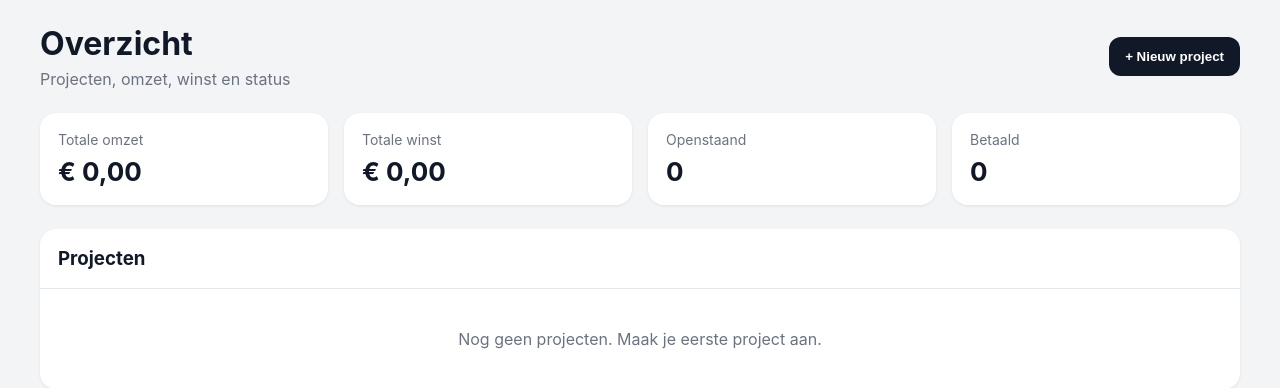
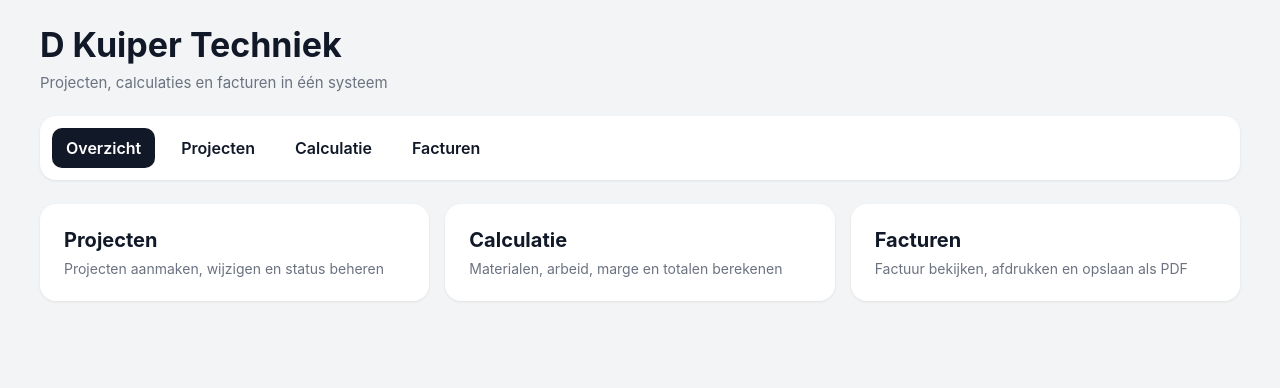
Before and after one commit to daankuiper06-hue/Project-app, a Next.js app: page / in a window 1280 px wide. Shown: the top 388 px of the page. Built offline with nearby package versions, Linux system fonts and the light colour scheme.

Commit message:
Refactor Home component and update styles

```diff
--- a/app/page.js
+++ b/app/page.js
@@ -1,336 +1,118 @@
 "use client";
 
-import { useEffect, useMemo, useState } from "react";
-
-function euro(bedrag) {
-  return new Intl.NumberFormat("nl-NL", {
-    style: "currency",
-    currency: "EUR",
-  }).format(Number(bedrag || 0));
-}
-
-function getProjecten() {
-  if (typeof window === "undefined") return [];
-  const raw = localStorage.getItem("project-app-data-v2");
-  return raw ? JSON.parse(raw) : [];
-}
-
-function saveProjecten(projecten) {
-  localStorage.setItem("project-app-data-v2", JSON.stringify(projecten));
-}
-
-function berekenProject(project) {
-  const materialen = project.materialen || [];
-  const arbeid = project.arbeid || [];
-
-  const materiaalOmzet = materialen.reduce((sum, item) => {
-    return sum + Number(item.aantal || 0) * Number(item.verkoopPrijs || 0);
-  }, 0);
-
-  const arbeidOmzet = arbeid.reduce((sum, item) => {
-    return sum + Number(item.uren || 0) * Number(item.tarief || 0);
-  }, 0);
-
-  const winstMaterialen = materialen.reduce((sum, item) => {
-    const aantal = Number(item.aantal || 0);
-    const inkoop = Number(item.inkoopPrijs || 0);
-    const verkoop = Number(item.verkoopPrijs || 0);
-    return sum + aantal * (verkoop - inkoop);
-  }, 0);
-
-  return {
-    omzet: materiaalOmzet + arbeidOmzet,
-    winst: winstMaterialen + arbeidOmzet,
-  };
-}
-
 export default function Home() {
-  const [projecten, setProjecten] = useState([]);
-  const [showModal, setShowModal] = useState(false);
-  const [naam, setNaam] = useState("");
-  const [klant, setKlant] = useState("");
-  const [datum, setDatum] = useState("");
-  const [status, setStatus] = useState("Lopend");
-
-  useEffect(() => {
-    setProjecten(getProjecten());
-  }, []);
-
-  const totals = useMemo(() => {
-    let omzet = 0;
-    let winst = 0;
-    let betaald = 0;
-    let openstaand = 0;
-
-    projecten.forEach((p) => {
-      const calc = berekenProject(p);
-      omzet += calc.omzet;
-      winst += calc.winst;
-      if (p.status === "Betaald") betaald += 1;
-      else openstaand += 1;
-    });
-
-    return { omzet, winst, betaald, openstaand };
-  }, [projecten]);
-
-  function maakProject() {
-    if (!naam.trim() || !klant.trim() || !datum) {
-      alert("Vul projectnaam, klantnaam en datum in.");
-      return;
-    }
-
-    const nieuw = {
-      id: Date.now().toString(),
-      naam,
-      klant,
-      datum,
-      status,
-      materialen: [],
-      arbeid: [],
-    };
-
-    const updated = [...projecten, nieuw];
-    setProjecten(updated);
-    saveProjecten(updated);
-
-    setNaam("");
-    setKlant("");
-    setDatum("");
-    setStatus("Lopend");
-    setShowModal(false);
-  }
-
   return (
     <main style={styles.page}>
       <div style={styles.container}>
-        <header style={styles.header}>
-          <div>
-            <h1 style={styles.title}>Overzicht</h1>
-            <p style={styles.subtitle}>Projecten, omzet, winst en status</p>
-          </div>
-
-          <button style={styles.primaryButton} onClick={() => setShowModal(true)}>
-            + Nieuw project
-          </button>
+        <header style={styles.hero}>
+          <h1 style={styles.title}>D Kuiper Techniek</h1>
+          <p style={styles.subtitle}>
+            Projecten, calculaties en facturen in één systeem
+          </p>
         </header>
 
-        <section style={styles.statsGrid}>
-          <div style={styles.card}>
-            <p style={styles.label}>Totale omzet</p>
-            <h2 style={styles.value}>{euro(totals.omzet)}</h2>
-          </div>
-          <div style={styles.card}>
-            <p style={styles.label}>Totale winst</p>
-            <h2 style={styles.value}>{euro(totals.winst)}</h2>
-          </div>
-          <div style={styles.card}>
-            <p style={styles.label}>Openstaand</p>
-            <h2 style={styles.value}>{totals.openstaand}</h2>
-          </div>
-          <div style={styles.card}>
-            <p style={styles.label}>Betaald</p>
-            <h2 style={styles.value}>{totals.betaald}</h2>
-          </div>
-        </section>
+        <nav style={styles.navBar}>
+          <a href="/" style={styles.navLinkActive}>Overzicht</a>
+          <a href="/projecten" style={styles.navLink}>Projecten</a>
+          <a href="/calculatie" style={styles.navLink}>Calculatie</a>
+          <a href="/facturen" style={styles.navLink}>Facturen</a>
+        </nav>
 
-        <section style={styles.tableCard}>
-          <div style={styles.tableHeader}>
-            <h3 style={styles.tableTitle}>Projecten</h3>
-          </div>
+        <section style={styles.cards}>
+          <a href="/projecten" style={styles.card}>
+            <h2 style={styles.cardTitle}>Projecten</h2>
+            <p style={styles.cardText}>
+              Projecten aanmaken, wijzigen en status beheren
+            </p>
+          </a>
 
-          {projecten.length === 0 ? (
-            <div style={styles.empty}>Nog geen projecten. Maak je eerste project aan.</div>
-          ) : (
-            <div style={{ overflowX: "auto" }}>
-              <table style={styles.table}>
-                <thead>
-                  <tr>
-                    <th style={styles.th}>Project</th>
-                    <th style={styles.th}>Klant</th>
-                    <th style={styles.th}>Datum</th>
-                    <th style={styles.th}>Omzet</th>
-                    <th style={styles.th}>Winst</th>
-                    <th style={styles.th}>Status</th>
-                    <th style={styles.th}></th>
-                  </tr>
-                </thead>
-                <tbody>
-                  {projecten.map((p) => {
-                    const calc = berekenProject(p);
+          <a href="/calculatie" style={styles.card}>
+            <h2 style={styles.cardTitle}>Calculatie</h2>
+            <p style={styles.cardText}>
+              Materialen, arbeid, marge en totalen berekenen
+            </p>
+          </a>
 
-                    return (
-                      <tr key={p.id}>
-                        <td style={styles.tdStrong}>{p.naam}</td>
-                        <td style={styles.td}>{p.klant}</td>
-                        <td style={styles.td}>{p.datum}</td>
-                        <td style={styles.td}>{euro(calc.omzet)}</td>
-                        <td style={styles.td}>{euro(calc.winst)}</td>
-                        <td style={styles.td}>{p.status}</td>
-                        <td style={styles.td}>
-                          <a href={`/project?id=${p.id}`} style={styles.linkButton}>
-                            Openen
-                          </a>
-                        </td>
-                      </tr>
-                    );
-                  })}
-                </tbody>
-              </table>
-            </div>
-          )}
+          <a href="/facturen" style={styles.card}>
+            <h2 style={styles.cardTitle}>Facturen</h2>
+            <p style={styles.cardText}>
+              Factuur bekijken, afdrukken en opslaan als PDF
+            </p>
+          </a>
         </section>
       </div>
-
-      {showModal && (
-        <div style={styles.overlay}>
-          <div style={styles.modal}>
-            <h3 style={styles.modalTitle}>Nieuw project</h3>
-
-            <input
-              style={styles.input}
-              placeholder="Projectnaam"
-              value={naam}
-              onChange={(e) => setNaam(e.target.value)}
-            />
-            <input
-              style={styles.input}
-              placeholder="Klantnaam"
-              value={klant}
-              onChange={(e) => setKlant(e.target.value)}
-            />
-            <input
-              type="date"
-              style={styles.input}
-              value={datum}
-              onChange={(e) => setDatum(e.target.value)}
-            />
-            <select
-              style={styles.input}
-              value={status}
-              onChange={(e) => setStatus(e.target.value)}
-            >
-              <option>Lopend</option>
-              <option>Verstuurd</option>
-              <option>Betaald</option>
-            </select>
-
-            <div style={styles.modalButtons}>
-              <button style={styles.primaryButton} onClick={maakProject}>
-                Opslaan
-              </button>
-              <button style={styles.secondaryButton} onClick={() => setShowModal(false)}>
-                Annuleren
-              </button>
-            </div>
-          </div>
-        </div>
-      )}
     </main>
   );
 }
 
 const styles = {
-  page: { minHeight: "100vh", padding: "24px 16px" },
-  container: { maxWidth: "1200px", margin: "0 auto" },
-  header: {
+  page: {
+    minHeight: "100vh",
+    padding: "24px 16px",
+  },
+  container: {
+    maxWidth: "1200px",
+    margin: "0 auto",
+  },
+  hero: {
+    marginBottom: "24px",
+  },
+  title: {
+    margin: 0,
+    fontSize: "34px",
+    fontWeight: 700,
+  },
+  subtitle: {
+    margin: "8px 0 0 0",
+    fontSize: "15px",
+    color: "#6b7280",
+  },
+  navBar: {
     display: "flex",
-    justifyContent: "space-between",
-    alignItems: "center",
-    gap: 16,
+    gap: "12px",
     flexWrap: "wrap",
-    marginBottom: 24,
+    background: "#fff",
+    padding: "12px",
+    borderRadius: "16px",
+    boxShadow: "0 1px 3px rgba(0,0,0,0.08)",
+    marginBottom: "24px",
   },
-  title: { margin: 0, fontSize: 32, fontWeight: 700 },
-  subtitle: { margin: "6px 0 0 0", color: "#6b7280" },
-  statsGrid: {
+  navLink: {
+    textDecoration: "none",
+    color: "#111827",
+    padding: "10px 14px",
+    borderRadius: "10px",
+    fontWeight: 600,
+  },
+  navLinkActive: {
+    textDecoration: "none",
+    color: "#fff",
+    background: "#111827",
+    padding: "10px 14px",
+    borderRadius: "10px",
+    fontWeight: 600,
+  },
+  cards: {
     display: "grid",
-    gridTemplateColumns: "repeat(auto-fit, minmax(220px, 1fr))",
-    gap: 16,
-    marginBottom: 24,
+    gridTemplateColumns: "repeat(auto-fit, minmax(260px, 1fr))",
+    gap: "16px",
   },
   card: {
     background: "#fff",
-    borderRadius: 16,
-    padding: 18,
+    borderRadius: "16px",
+    padding: "24px",
+    textDecoration: "none",
+    color: "#111827",
     boxShadow: "0 1px 3px rgba(0,0,0,0.08)",
   },
-  label: { margin: 0, color: "#6b7280", fontSize: 14 },
-  value: { margin: "8px 0 0 0", fontSize: 26 },
-  tableCard: {
-    background: "#fff",
-    borderRadius: 16,
-    overflow: "hidden",
-    boxShadow: "0 1px 3px rgba(0,0,0,0.08)",
+  cardTitle: {
+    marginTop: 0,
+    marginBottom: "8px",
+    fontSize: "20px",
   },
-  tableHeader: { padding: 18, borderBottom: "1px solid #e5e7eb" },
-  tableTitle: { margin: 0 },
-  table: { width: "100%", borderCollapse: "collapse" },
-  th: {
-    textAlign: "left",
-    padding: 12,
-    background: "#f9fafb",
-    borderBottom: "1px solid #e5e7eb",
-    fontSize: 13,
+  cardText: {
+    margin: 0,
+    color: "#6b7280",
+    fontSize: "14px",
   },
-  td: { padding: 12, borderBottom: "1px solid #f1f5f9", fontSize: 14 },
-  tdStrong: {
-    padding: 12,
-    borderBottom: "1px solid #f1f5f9",
-    fontSize: 14,
-    fontWeight: 600,
-  },
-  empty: { padding: 40, textAlign: "center", color: "#6b7280" },
-  linkButton: {
-    textDecoration: "none",
-    background: "#111827",
-    color: "#fff",
-    borderRadius: 10,
-    padding: "8px 12px",
-    fontWeight: 600,
-    fontSize: 13,
-  },
-  primaryButton: {
-    background: "#111827",
-    color: "#fff",
-    border: "none",
-    borderRadius: 12,
-    padding: "12px 16px",
-    fontWeight: 600,
-  },
-  secondaryButton: {
-    background: "#fff",
-    color: "#111827",
-    border: "1px solid #d1d5db",
-    borderRadius: 12,
-    padding: "12px 16px",
-    fontWeight: 600,
-  },
-  overlay: {
-    position: "fixed",
-    inset: 0,
-    background: "rgba(17,24,39,0.45)",
-    display: "flex",
-    alignItems: "center",
-    justifyContent: "center",
-    padding: 16,
-  },
-  modal: {
-    width: "100%",
-    maxWidth: 460,
-    background: "#fff",
-    borderRadius: 16,
-    padding: 20,
-    display: "flex",
-    flexDirection: "column",
-    gap: 12,
-  },
-  modalTitle: { margin: 0, marginBottom: 8 },
-  input: {
-    width: "100%",
-    boxSizing: "border-box",
-    padding: 12,
-    borderRadius: 12,
-    border: "1px solid #d1d5db",
-  },
-  modalButtons: { display: "flex", gap: 10, flexWrap: "wrap", marginTop: 8 },
 };
```
